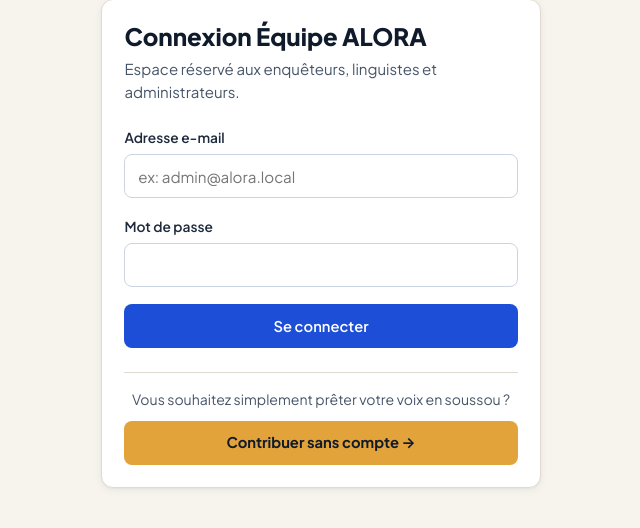
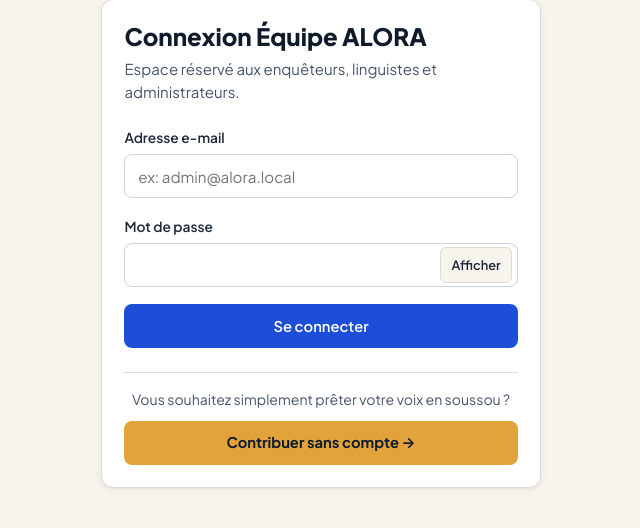
Before and after one commit to MRTDS224/ALORA, a FastAPI app: page /login in a window 1280 px wide. Shown: the part 126-654 px from the top of the page, without its empty margins (319-959 px from the left). Run offline with FastAPI, Linux system fonts and the light colour scheme.

Commit message:
feat(auth): add accessible show/hide password toggle on login and user creation forms

```diff
--- a/app/templates/base.html
+++ b/app/templates/base.html
@@ -100,6 +100,21 @@
         btn.setAttribute("aria-expanded", String(open));
       });
     })();
+
+    (function () {
+      document.querySelectorAll("[data-toggle-password]").forEach((btn) => {
+        btn.addEventListener("click", () => {
+          const inputId = btn.getAttribute("data-toggle-password");
+          const input = document.getElementById(inputId);
+          if (!input) return;
+          const showing = input.type === "text";
+          input.type = showing ? "password" : "text";
+          btn.textContent = showing ? "Afficher" : "Masquer";
+          btn.setAttribute("aria-pressed", String(!showing));
+          btn.setAttribute("aria-label", showing ? "Afficher le mot de passe" : "Masquer le mot de passe");
+        });
+      });
+    })();
   </script>
   {% block extra_scripts %}{% endblock %}
 </body>
--- a/app/templates/login.html
+++ b/app/templates/login.html
@@ -33,6 +33,7 @@
 
       <div class="form-group">
         <label for="password">Mot de passe</label>
+        <div class="password-wrap">
           <input
             type="password"
             id="password"
@@ -41,6 +42,16 @@
             autocomplete="current-password"
             required
           >
+          <button
+            type="button"
+            class="password-toggle"
+            data-toggle-password="password"
+            aria-pressed="false"
+            aria-label="Afficher le mot de passe"
+          >
+            Afficher
+          </button>
+        </div>
       </div>
 
       <button type="submit" class="btn btn-primary btn-block">Se connecter</button>
--- a/static/css/style.css
+++ b/static/css/style.css
@@ -521,6 +521,36 @@ textarea.form-control {
   min-height: 96px;
 }
 
+/* Password visibility toggle */
+.password-wrap {
+  position: relative;
+  display: flex;
+  align-items: center;
+}
+
+.password-wrap .form-control {
+  padding-right: 5.5rem;
+}
+
+.password-toggle {
+  position: absolute;
+  right: 0.35rem;
+  min-height: 36px;
+  padding: 0.25rem 0.65rem;
+  border: 1px solid var(--neutral-200);
+  border-radius: 6px;
+  background: var(--neutral-50);
+  color: var(--neutral-800);
+  font-family: inherit;
+  font-size: 0.8rem;
+  font-weight: 600;
+  cursor: pointer;
+}
+
+.password-toggle:hover {
+  background: var(--neutral-100);
+}
+
 /* Alerts & Banners */
 .alert {
   padding: 0.9rem 1.1rem;
```
Also changed, not shown: app/templates/admin_users.html (+12 -1 lines). Lines whose indentation alone changed are shown as unchanged.
